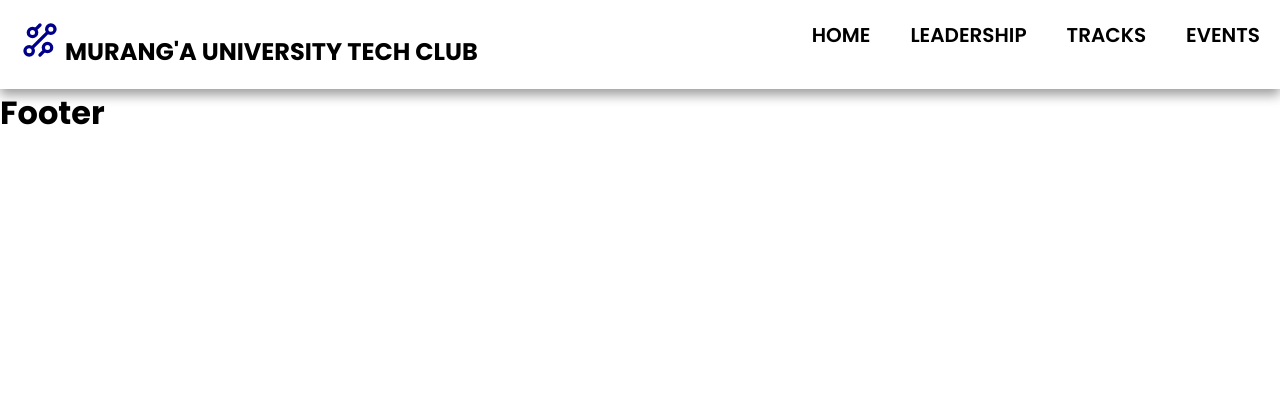
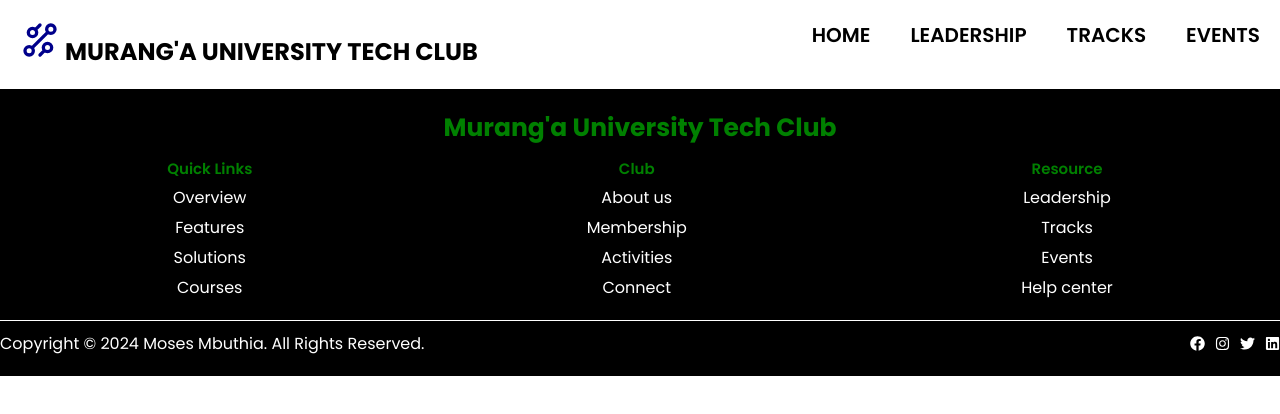
Before and after one commit to mosesmbuthia/muranga-university-tech-club, a React (Vite) app: page / in a window 1280 px wide. Shown: the top 414 px of the page. Built offline with nearby package versions, Linux system fonts and the light colour scheme.

Commit message:
build the footer section

```diff
--- a/src/assets/Components/Pages/Home/Footer/Footer.css
+++ b/src/assets/Components/Pages/Home/Footer/Footer.css
@@ -0,0 +1,82 @@
+.footer {
+    background-color: black;
+    color: white;
+    padding: 2rem 0;
+    text-align: center;
+  }
+
+  .footer-container {
+    width: 100%;
+
+    margin: auto;
+  }
+
+  .club {
+    font-size: 2.5rem;
+    font-weight: bold;
+    color: green;
+    margin-bottom: 1rem;
+  }
+
+  .footer-links {
+    display: flex;
+    justify-content: space-around;
+    margin-bottom: 1.5rem;
+  }
+
+  .footer-column h3 {
+    color: green;
+    font-size: 1.5rem;
+    font-weight: 600;
+  }
+
+  .footer-column ul {
+    list-style: none;
+    padding: 0;
+  }
+
+  .footer-column ul li {
+    margin: 0.5rem 0;
+    cursor: pointer;
+    transition: color 0.3s ease-in-out;
+  }
+
+  .footer-column ul li:hover {
+    color: green;
+  }
+
+  .footer-bottom {
+    display: flex;
+    justify-content: space-between;
+    align-items: center;
+    flex-wrap: wrap;
+    border-top: 1px solid white;
+    padding-top: 1rem;
+  }
+
+  .social-icons {
+    display: flex;
+    gap: 1rem;
+  }
+
+  .social-icons svg {
+    font-size: 1.5rem;
+    cursor: pointer;
+    transition: color 0.3s ease-in-out;
+  }
+
+  .social-icons svg:hover {
+    color: green;
+  }
+
+  @media (max-width: 768px) {
+    .footer-links {
+      flex-direction: column;
+      text-align: center;
+    }
+
+    .footer-bottom {
+      flex-direction: column;
+      gap: 1rem;
+    }
+  }
--- a/src/assets/Components/Pages/Home/Footer/Footer.tsx
+++ b/src/assets/Components/Pages/Home/Footer/Footer.tsx
@@ -1,10 +1,60 @@
-
+import { FaFacebook, FaInstagram, FaTwitter,FaLinkedin } from "react-icons/fa";
 import "./Footer.css"
 function Footer() {
   return (
-    <div>
-      <h1>Footer</h1>
-    </div>
+    <section>
+      <div className="footer-container">
+      <footer className="footer">
+      <div className="footer-container">
+        <h2 className="club">Murang'a University Tech Club</h2>
+
+        <div className="footer-links">
+          <div className="footer-column">
+            <h3>Quick Links</h3>
+            <ul>
+              <li>Overview</li>
+              <li>Features</li>
+              <li>Solutions</li>
+              <li>Courses</li>
+            </ul>
+          </div>
+
+          <div className="footer-column">
+            <h3>Club</h3>
+            <ul>
+              <li>About us</li>
+              <li>Membership</li>
+              <li>Activities</li>
+              <li>Connect</li>
+            </ul>
+          </div>
+
+          <div className="footer-column">
+            <h3>Resource</h3>
+            <ul>
+              <li>Leadership</li>
+              <li>Tracks</li>
+              <li>Events</li>
+              <li>Help center</li>
+            </ul>
+          </div>
+        </div>
+
+        <div className="footer-bottom">
+          <p>Copyright © 2024 Moses Mbuthia. All Rights Reserved.</p>
+          <div className="social-icons">
+            <FaFacebook />
+            <FaInstagram />
+            <FaTwitter />
+            <FaLinkedin />
+
+
+          </div>
+        </div>
+      </div>
+    </footer>
+      </div>
+    </section>
   )
 }
 
```
